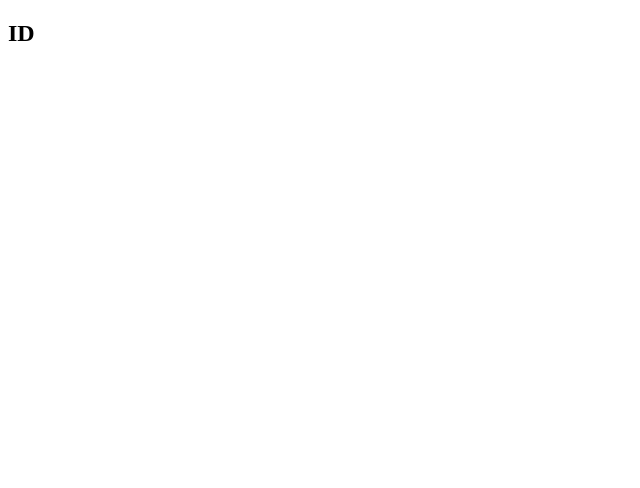
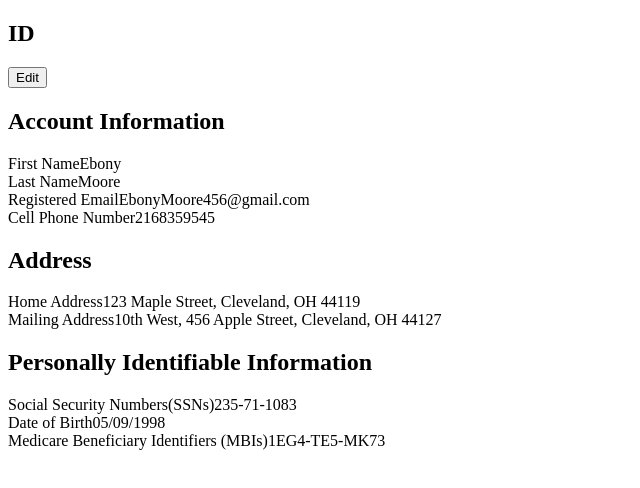
Before and after one commit to steventoben/id-card-angular, an Angular app: page / in a window 1280 px wide. Shown: the top 488 px of the page, without its empty margins (0-640 px from the left). Built offline with nearby package versions, Linux system fonts and the light colour scheme.

Commit message:
finish id card html structure

```diff
--- a/src/app/id-card/id-card.component.html
+++ b/src/app/id-card/id-card.component.html
@@ -5,10 +5,65 @@
         <h1>ID</h1>
         <span><i class="fas fa-user"></i></span>
       </span>
+      <button>Edit</button>
     </div>
-    <section></section>
-    <section></section>
-    <section></section>
+    <section class="section">
+      <h2 class="title">Account Information</h2>
+      <div class="account-info">
+        <div class="name">
+          <div class="info-item">
+            <span class="item-name">First Name</span>
+            <span>{{ idCard.firstName }}</span>
+          </div>
+          <div class="info-item">
+            <span class="item-name">Last Name</span>
+            <span>{{ idCard.lastName }}</span>
+          </div>
+        </div>
+        <div class="contact-info">
+          <div class="info-item">
+            <span class="item-name">Registered Email</span>
+            <span class="information">{{ idCard.email }}</span>
+          </div>
+          <div class="info-item">
+            <span class="item-name">Cell Phone Number</span>
+            <span class="information">{{ idCard.phoneNumber }}</span>
+          </div>
+        </div>
+      </div>
+    </section>
+
+    <section class="section" id="address">
+      <h2 class="title">Address</h2>
+      <div class="info">
+        <div class="info-item">
+          <span class="item-name">Home Address</span>
+          <span>{{ idCard.homeAddress }}</span>
+        </div>
+        <div class="info-item">
+          <span class="item-name">Mailing Address</span>
+          <span>{{ idCard.mailingAddress }}</span>
+        </div>
+      </div>
+    </section>
+
+    <section class="section">
+      <h2 class="title">Personally Identifiable Information</h2>
+      <div class="info">
+        <div class="info-item">
+          <span class="item-name">Social Security Numbers(SSNs)</span>
+          <span>{{ idCard.ssn }}</span>
+        </div>
+        <div class="info-item">
+          <span class="item-name">Date of Birth</span>
+          <span>{{idCard.dateOfBirth}}</span>
+        </div>
+        <div class="info-item">
+          <span class="item-name">Medicare Beneficiary Identifiers (MBIs)</span>
+          <span>{{ idCard.mbi }}</span>
+        </div>
+      </div>
+    </section>
     <section>
       @for (idCardDocument of idCard.documents; track idCardDocument.fileName) {
        <app-id-card-document [fileName]="idCardDocument.fileName" [documentType]="idCardDocument.documentType"/>
```
